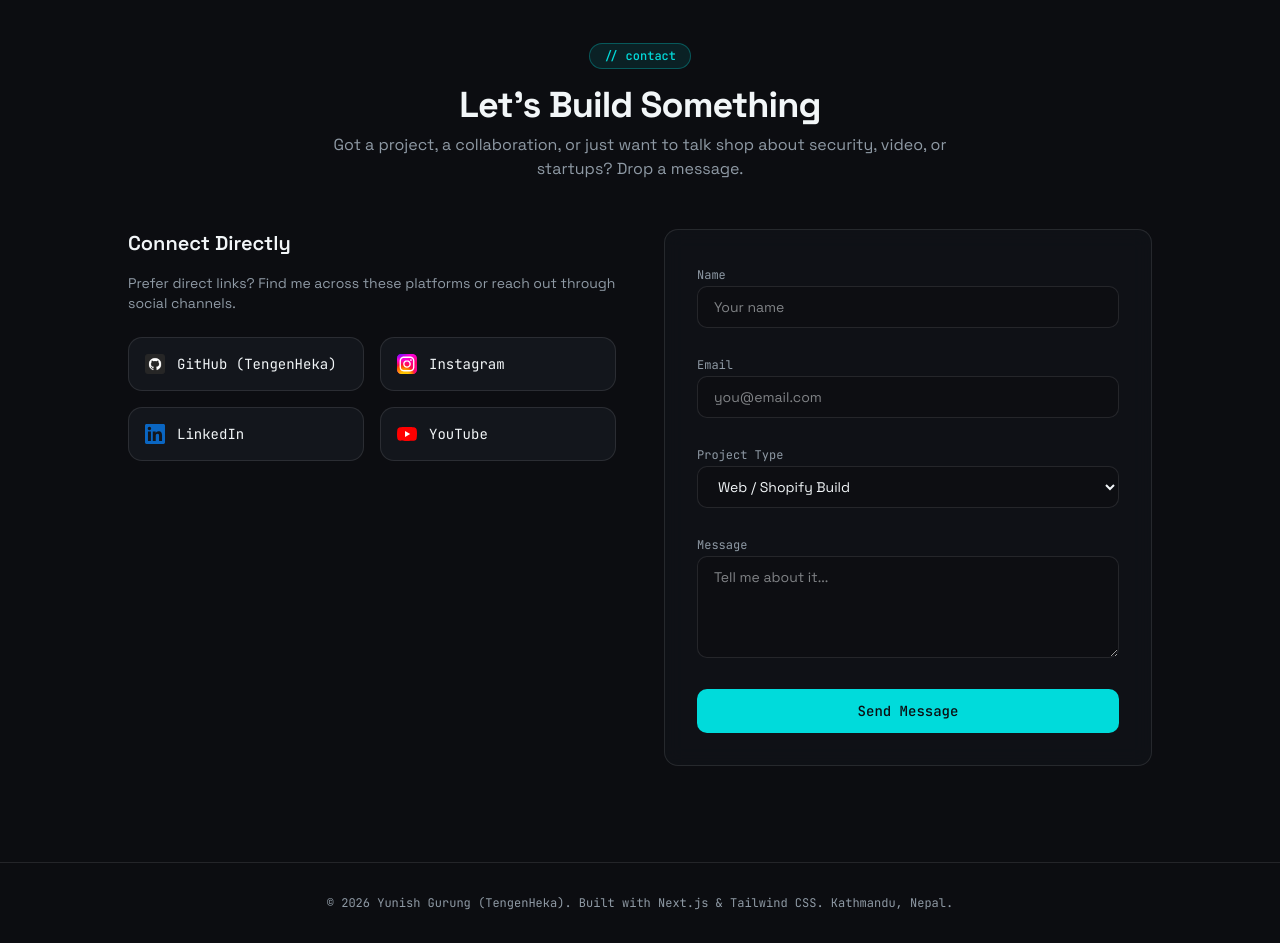
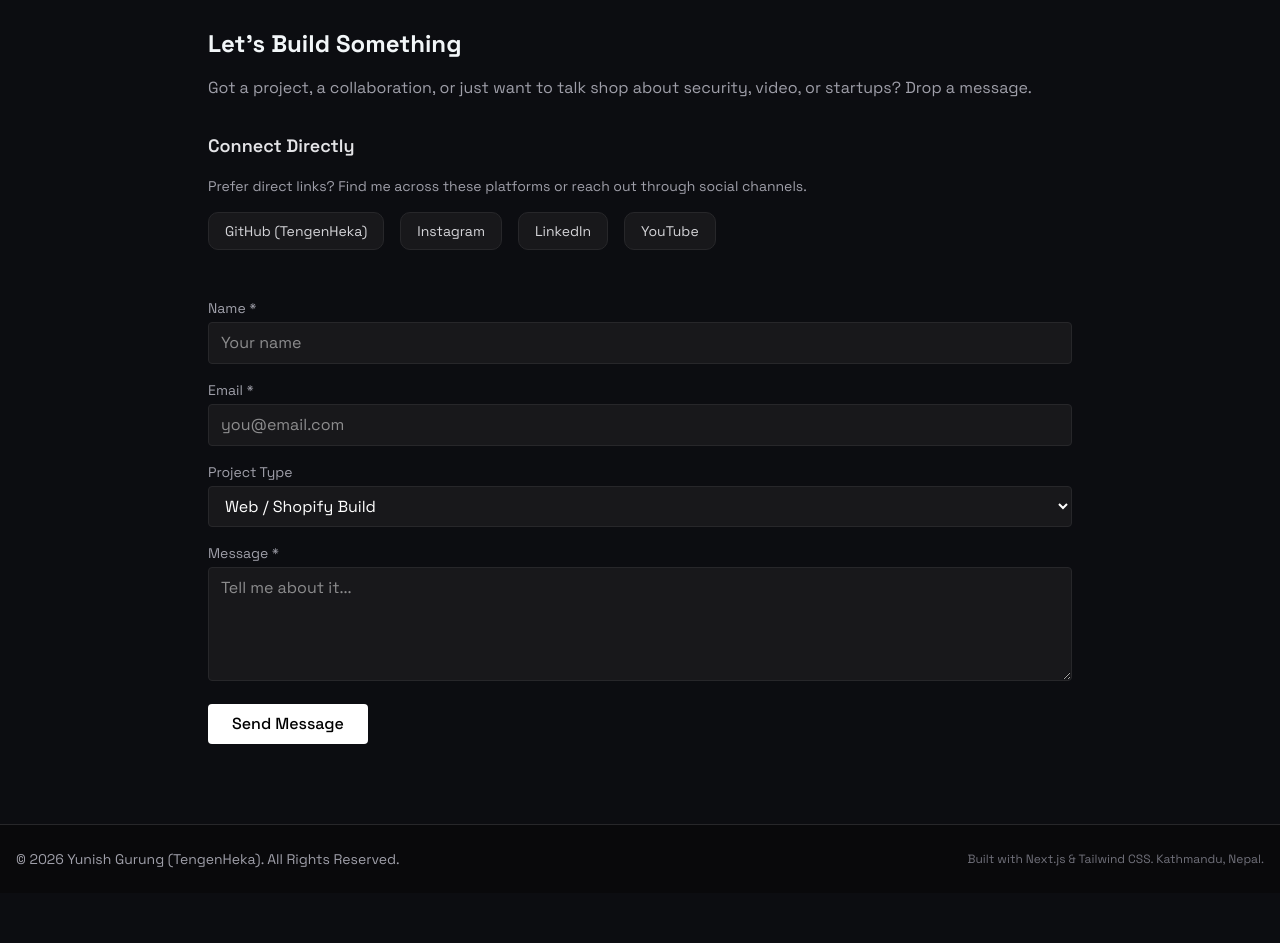
Before and after one commit to TengenHeka/portfolio, a Next.js app: page / in a window 1280 px wide. Shown: the part 2860-3803 px from the top of the page. After the commit the page ends 3753 px from the top, so only its background shows below. Built offline with nearby package versions, Linux system fonts and the light colour scheme.

Commit message:
commit changes

```diff
--- a/components/contact.tsx
+++ b/components/contact.tsx
@@ -1,176 +1,142 @@
-"use client"
-
-import { useState } from "react"
+'use client';
+import { useState, useEffect, useRef } from 'react';
 
 const SOCIALS = [
-  { logo: "/brands/github.svg.png", label: "GitHub (TengenHeka)", href: "https://github.com/TengenHeka" },
-  { logo: "/brands/instagram.svg", label: "Instagram", href: "https://instagram.com/_mamba_yz" },
-  { logo: "/brands/linkedin.svg", label: "LinkedIn", href: "https://np.linkedin.com/in/yunish-gurung-ab83423b4" },
-  { logo: "/brands/youtube.svg", label: "YouTube", href: "#", isPending: true },
-]
+  {
+    logo: "/brands/github.svg.png",
+    label: "GitHub (TengenHeka)",
+    href: "https://github.com/TengenHeka"
+  },
+  {
+    logo: "/brands/instagram.svg.png",
+    label: "Instagram",
+    href: "https://instagram.com/_mamba_yz"
+  },
+  {
+    logo: "/brands/linkedin.svg.png",
+    label: "LinkedIn",
+    href: "https://np.linkedin.com/in/yunish-gurung-ab83423b4"
+  },
+  {
+    logo: "/brands/youtube.svg",
+    label: "YouTube",
+    href: "#",
+    isPending: true
+  }
+];
 
 export function Contact() {
-  const [sent, setSent] = useState(false)
-  const [loading, setLoading] = useState(false)
+  const [loading, setLoading] = useState(false);
+  const [sent, setSent] = useState(false);
 
   const handleSubmit = async (e: React.FormEvent<HTMLFormElement>) => {
-    e.preventDefault()
-    setLoading(true)
-
-    const formData = new FormData(e.currentTarget)
-    formData.append("access_key", "347ec92e-4238-493d-bda1-c5f17fc20595")
+    e.preventDefault();
+    setLoading(true);
+    const formData = new FormData(e.currentTarget);
+    formData.append("access_key", "347ec92e-4238-493d-bda1-c5f17fc20595");
 
     try {
       const response = await fetch("https://api.web3forms.com/submit", {
         method: "POST",
-        body: formData,
-      })
-
-      const data = await response.json()
+        body: formData
+      });
+      const data = await response.json();
       if (data.success) {
-        setSent(true)
+        setSent(true);
+        setLoading(false);
       } else {
-        alert("Something went wrong. Please try again.")
+        setLoading(false);
       }
-    } catch (err) {
-      alert("Failed to send message.")
-    } finally {
-      setLoading(false)
+    } catch {
+      setLoading(false);
     }
-  }
+  };
 
   return (
-    <section id="contact" className="container mx-auto px-4 py-24">
-      <div className="mb-12 flex flex-col items-center text-center">
-        <div className="inline-flex items-center gap-2 rounded-full border border-primary/30 bg-primary/10 px-3.5 py-1 font-mono text-xs font-medium text-primary shadow-[0_0_12px_rgba(var(--primary-rgb),0.2)]">
-          <span>// contact</span>
-        </div>
-        <h2 className="mt-4 text-3xl font-bold tracking-tight sm:text-4xl">Let's Build Something</h2>
-        <p className="mt-2 max-w-2xl text-muted-foreground">
-          Got a project, a collaboration, or just want to talk shop about security, video, or startups? Drop a message.
-        </p>
-      </div>
+    <section id="contact" className="py-20 border-t border-zinc-800/50">
+      <div className="max-w-4xl mx-auto px-4">
+        <h2 className="text-2xl font-bold mb-4">Let's Build Something</h2>
+        <p className="text-zinc-400 mb-8">Got a project, a collaboration, or just want to talk shop about security, video, or startups? Drop a message.</p>
 
-      <div className="mx-auto grid max-w-5xl grid-cols-1 gap-12 lg:grid-cols-2">
-        <div className="flex flex-col justify-start space-y-6">
-          <div className="space-y-4">
-            <h3 className="text-xl font-semibold">Connect Directly</h3>
-            <p className="text-sm text-muted-foreground">
-              Prefer direct links? Find me across these platforms or reach out through social channels.
-            </p>
-          </div>
-
-          <div className="grid grid-cols-1 gap-4 sm:grid-cols-2">
-            {SOCIALS.map((social) => (
+        <div className="mb-12">
+          <h3 className="text-lg font-semibold mb-4 text-zinc-200">Connect Directly</h3>
+          <p className="text-sm text-zinc-400 mb-4">Prefer direct links? Find me across these platforms or reach out through social channels.</p>
+          <div className="flex flex-wrap gap-4">
+            {SOCIALS.map((social, index) => (
               <a
-                key={social.label}
+                key={index}
                 href={social.href}
-                target={social.isPending ? "_self" : "_blank"}
+                target="_blank"
                 rel="noopener noreferrer"
-                onClick={(e) => {
-                  if (social.isPending) {
-                    e.preventDefault()
-                    alert("YT journey is yet to begin. 🎬")
-                  }
-                }}
-                className="flex items-center gap-3 rounded-xl border border-border bg-card p-4 transition-colors hover:border-primary/50"
+                className="flex items-center gap-2 px-4 py-2 bg-zinc-900 border border-zinc-800 rounded-lg text-sm text-zinc-300 hover:text-white hover:border-zinc-700 transition"
               >
-                <img src={social.logo} alt={social.label} className="h-5 w-5" />
-                <span className="font-mono text-sm">{social.label}</span>
+                {social.label}
               </a>
             ))}
           </div>
         </div>
 
-        <div className="glass rounded-xl border border-border p-8">
-          {sent ? (
-            <div className="flex h-full min-h-[300px] flex-col items-center justify-center space-y-4 text-center">
-              <div className="rounded-full bg-primary/10 p-4 text-primary">
-                ✓
+        <form onSubmit={handleSubmit} className="space-y-4">
+          <div>
+            <label className="block text-sm text-zinc-400 mb-1">Name *</label>
+            <input type="text" name="name" required placeholder="Your name" className="w-full bg-zinc-900 border border-zinc-800 rounded px-3 py-2 text-white" />
           </div>
-              <h3 className="text-xl font-semibold">Message Sent!</h3>
-              <p className="text-sm text-muted-foreground">
-                Thanks for reaching out. I'll get back to you as soon as possible.
-              </p>
-              <button
-                onClick={() => setSent(false)}
-                className="mt-4 font-mono text-xs text-primary underline"
-              >
-                Send another message
-              </button>
+          <div>
+            <label className="block text-sm text-zinc-400 mb-1">Email *</label>
+            <input type="email" name="email" required placeholder="you@email.com" className="w-full bg-zinc-900 border border-zinc-800 rounded px-3 py-2 text-white" />
           </div>
-          ) : (
-            <form onSubmit={handleSubmit} className="space-y-6">
-              <div className="space-y-2">
-                <label className="font-mono text-xs text-muted-foreground">Name</label>
-                <input
-                  required
-                  name="name"
-                  type="text"
-                  placeholder="Your name"
-                  className="w-full rounded-lg border border-border bg-background/50 px-4 py-2.5 text-sm transition-colors focus:border-primary focus:outline-none"
-                />
-              </div>
-
-              <div className="space-y-2">
-                <label className="font-mono text-xs text-muted-foreground">Email</label>
-                <input
-                  required
-                  name="email"
-                  type="email"
-                  placeholder="you@email.com"
-                  className="w-full rounded-lg border border-border bg-background/50 px-4 py-2.5 text-sm transition-colors focus:border-primary focus:outline-none"
-                />
-              </div>
-
-              <div className="space-y-2">
-                <label className="font-mono text-xs text-muted-foreground">Project Type</label>
-                <select
-                  name="project_type"
-                  className="w-full rounded-lg border border-border bg-background/50 px-4 py-2.5 text-sm transition-colors focus:border-primary focus:outline-none"
-                >
-                  <option>Web / Shopify Build</option>
-                  <option>Video & Motion Editing</option>
-                  <option>Cybersecurity / Scripting</option>
-                  <option>SMMA / Digital Strategy</option>
-                  <option>Something else</option>
+          <div>
+            <label className="block text-sm text-zinc-400 mb-1">Project Type</label>
+            <select name="project_type" className="w-full bg-zinc-900 border border-zinc-800 rounded px-3 py-2 text-white">
+              <option value="Web / Shopify Build">Web / Shopify Build</option>
+              <option value="Video & Motion Editing">Video & Motion Editing</option>
+              <option value="Cybersecurity / Scripting">Cybersecurity / Scripting</option>
+              <option value="SMMA / Digital Strategy">SMMA / Digital Strategy</option>
+              <option value="Something else">Something else</option>
             </select>
           </div>
-
-              <div className="space-y-2">
-                <label className="font-mono text-xs text-muted-foreground">Message</label>
-                <textarea
-                  required
-                  name="message"
-                  rows={4}
-                  placeholder="Tell me about it..."
-                  className="w-full rounded-lg border border-border bg-background/50 px-4 py-2.5 text-sm transition-colors focus:border-primary focus:outline-none"
-                ></textarea>
+          <div>
+            <label className="block text-sm text-zinc-400 mb-1">Message *</label>
+            <textarea name="message" required rows={4} placeholder="Tell me about it..." className="w-full bg-zinc-900 border border-zinc-800 rounded px-3 py-2 text-white"></textarea>
           </div>
-
-              <button
-                type="submit"
-                disabled={loading}
-                className="w-full rounded-lg bg-primary py-3 font-mono text-sm font-medium text-primary-foreground transition-opacity hover:opacity-90 disabled:opacity-50"
-              >
-                {loading ? "Sending..." : "Send Message"}
+          <button type="submit" disabled={loading} className="px-6 py-2 bg-white text-black font-medium rounded hover:bg-zinc-200 transition">
+            {loading ? "Sending..." : sent ? "Message Sent!" : "Send Message"}
           </button>
         </form>
-          )}
-        </div>
       </div>
     </section>
-  )
+  );
 }
 
 export function Footer() {
+  const footerRef = useRef<HTMLElement>(null);
+
+  useEffect(() => {
+    const observer = new MutationObserver((mutations) => {
+      mutations.forEach((mutation) => {
+        if (footerRef.current && !footerRef.current.contains(mutation.target)) {
+          console.warn("Signature integrity check triggered.");
+        }
+      });
+    });
+
+    if (footerRef.current) {
+      observer.observe(footerRef.current, { childList: true, subtree: true });
+    }
+
+    return () => observer.disconnect();
+  }, []);
+
   return (
-    <footer className="border-t border-border py-8">
-      <div className="container mx-auto px-4 text-center">
-        <p className="font-mono text-xs text-muted-foreground">
-          © {new Date().getFullYear()} Yunish Gurung (TengenHeka). Built with Next.js & Tailwind CSS. Kathmandu, Nepal.
+    <footer ref={footerRef} className="w-full border-t border-zinc-800 bg-zinc-950 py-6 text-center text-sm text-zinc-400">
+      <div className="container mx-auto px-4 flex flex-col sm:flex-row items-center justify-between gap-4">
+        <p id="creator-sig">© 2026 Yunish Gurung (TengenHeka). All Rights Reserved.</p>
+        <p className="text-xs text-zinc-500">
+          Built with Next.js & Tailwind CSS. Kathmandu, Nepal.
         </p>
       </div>
     </footer>
-  )
+  );
 }
+
+export default Footer;
```
Also changed, not shown: next-env.d.ts (added), 2 other files (tests, documents, lock files or other folders). Lines whose indentation alone changed are shown as unchanged.
